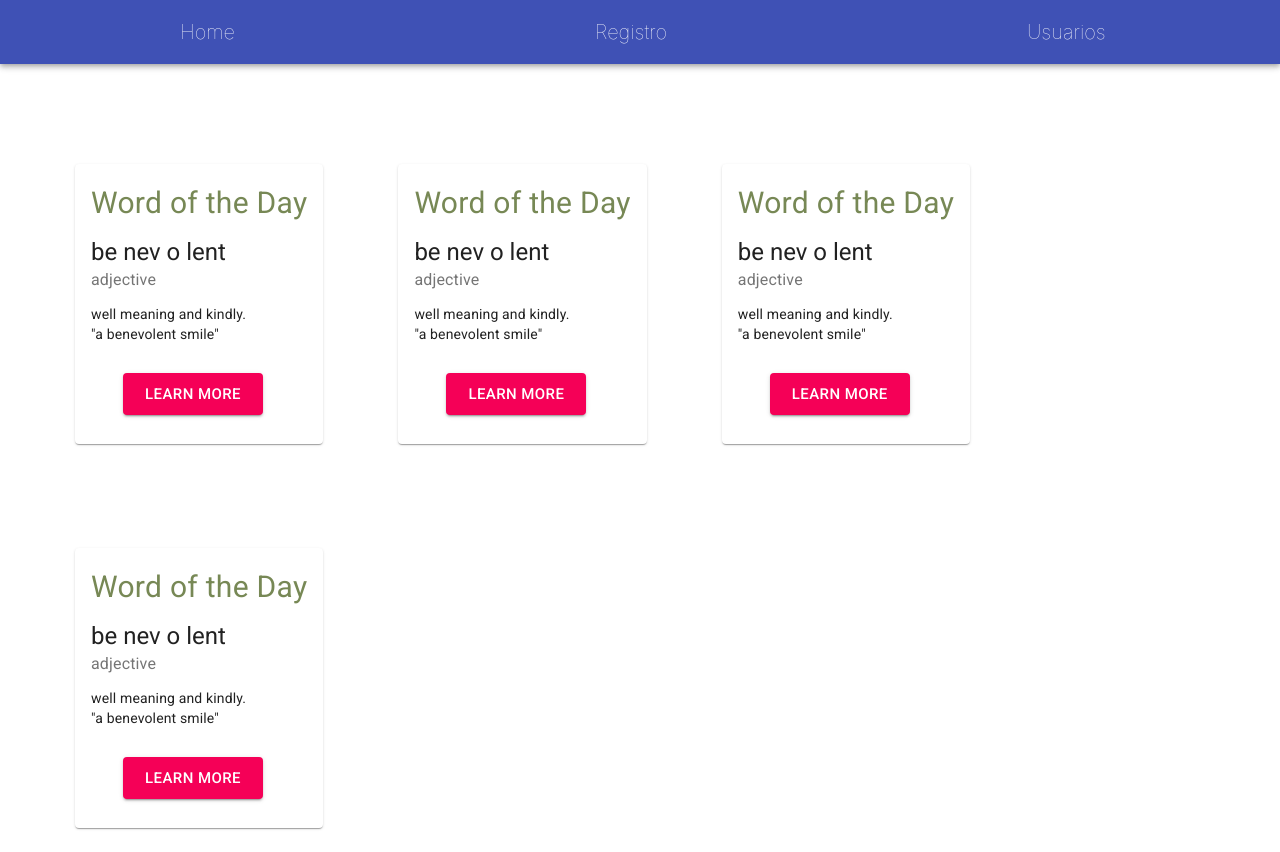
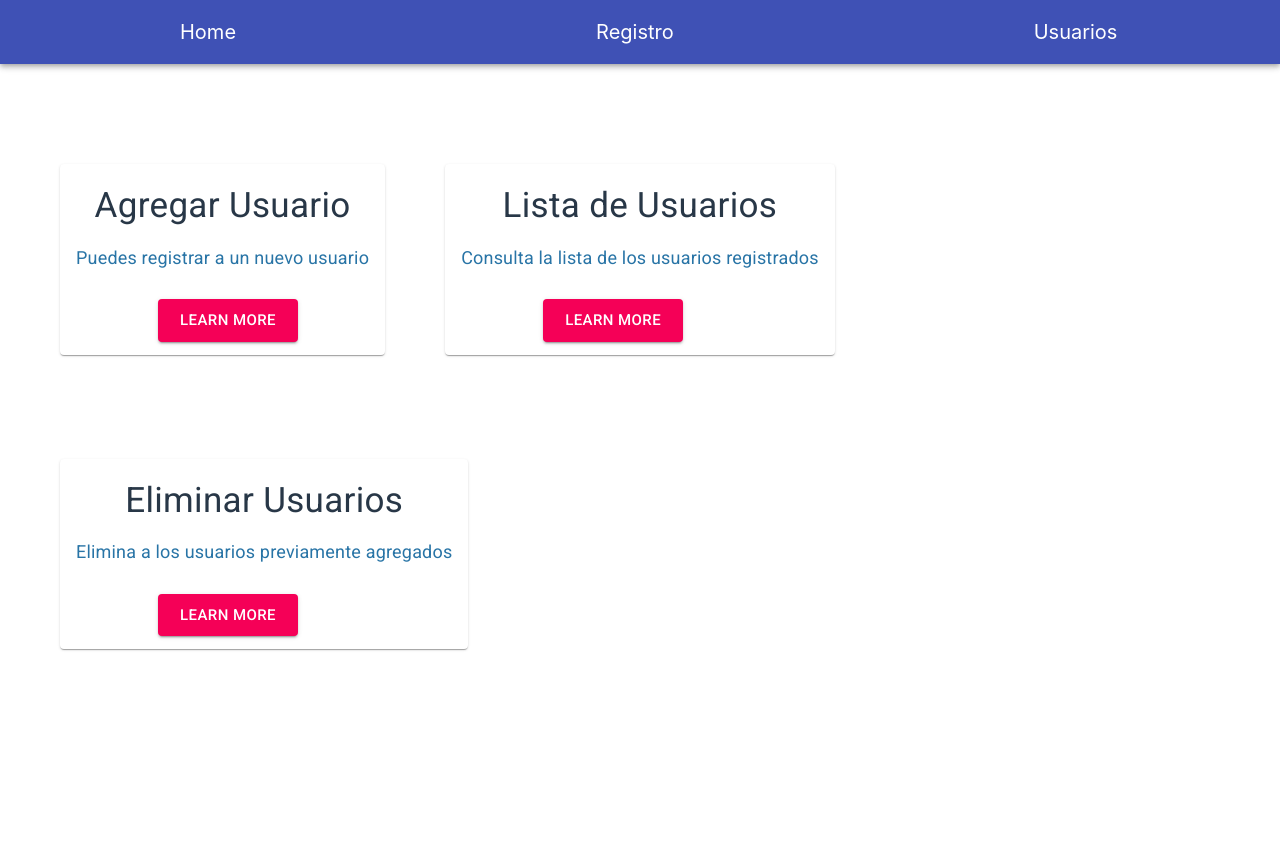
Before and after one commit to omarrendon/App-users, a React (Create React App) app: page / in a window 1280 px wide. After the commit the page ends 800 px from the top, so only its background shows below. Built offline with nearby package versions, Linux system fonts and the light colour scheme.

Commit message:
Modificación de los estilos de los componentes Home y UserForm

```diff
--- a/src/Components/Home.js
+++ b/src/Components/Home.js
@@ -18,18 +18,16 @@ class Home extends Component {
         <Card className={classes.card}>
         <CardContent>
           <Typography className={classes.title} color="textSecondary" gutterBottom>
-            Word of the Day
+            Agregar Usuario
           </Typography>
-          <Typography variant="h5" component="h2">
-            be nev o lent
+          {/* <Typography variant="h5" component="h2">
+            Registra un nuevo usuario
           </Typography>
           <Typography className={classes.pos} color="textSecondary">
             adjective
-          </Typography>
-          <Typography variant="body2" component="p">
-            well meaning and kindly.
-            <br />
-            {'"a benevolent smile"'}
+          </Typography> */}
+          <Typography variant="body2" component="p" className={classes.texto}>
+            Puedes registrar a un nuevo usuario
           </Typography>
         </CardContent>
         <CardActions>
@@ -41,39 +39,16 @@ class Home extends Component {
       <Card className={classes.card}>
         <CardContent>
           <Typography className={classes.title} color="textSecondary" gutterBottom>
-            Word of the Day
+            Lista de Usuarios
           </Typography>
-          <Typography variant="h5" component="h2">
+          {/* <Typography variant="h5" component="h2">
             be nev o lent
           </Typography>
           <Typography className={classes.pos} color="textSecondary">
             adjective
-          </Typography>
-          <Typography variant="body2" component="p">
-            well meaning and kindly.
-            <br />
-            {'"a benevolent smile"'}
-          </Typography>
-        </CardContent>
-        <CardActions>
-        <Button className={classes.btn} variant="contained"size="Large" color="secondary" >Learn More</Button>
-        </CardActions>
-      </Card>
-      <Card className={classes.card}>
-        <CardContent>
-          <Typography className={classes.title} color="textSecondary" gutterBottom>
-            Word of the Day
-          </Typography>
-          <Typography variant="h5" component="h2">
-            be nev o lent
-          </Typography>
-          <Typography className={classes.pos} color="textSecondary">
-            adjective
-          </Typography>
-          <Typography variant="body2" component="p">
-            well meaning and kindly.
-            <br />
-            {'"a benevolent smile"'}
+          </Typography> */}
+          <Typography variant="body2" component="p" className={classes.texto}>
+           Consulta la lista de los usuarios registrados
           </Typography>
         </CardContent>
         <CardActions>
@@ -84,24 +59,24 @@ class Home extends Component {
       <Card className={classes.card}>
         <CardContent>
           <Typography className={classes.title} color="textSecondary" gutterBottom>
-            Word of the Day
+            Eliminar Usuarios
           </Typography>
-          <Typography variant="h5" component="h2">
-            be nev o lent
+          {/* <Typography variant="h5" component="h2">
+            Corrige y elimina a los usuarios previamente agregados
           </Typography>
           <Typography className={classes.pos} color="textSecondary">
             adjective
-          </Typography>
-          <Typography variant="body2" component="p">
-            well meaning and kindly.
-            <br />
-            {'"a benevolent smile"'}
+          </Typography> */}
+          <Typography variant="body2" component="p" className={classes.texto}>
+            Elimina a los usuarios previamente agregados
           </Typography>
         </CardContent>
         <CardActions>
-          <Button className={classes.btn} variant="contained"size="Large" color="secondary" >Learn More</Button>
+        <Button className={classes.btn} variant="contained"size="Large" color="secondary" >Learn More</Button>
         </CardActions>
       </Card>
+
+
 
       </div>
     );
@@ -110,18 +85,23 @@ class Home extends Component {
 export default withStyles({
     card: {
         Width: "auto",
-        height: 280,
+        height: "auto",
         display: "inline-block",
-        margin: "100px auto 0px 75px"
+        margin: "100px 0px 0px 60px",
       },
       title: {
-        fontSize: 30,
-        color : "#785"
+        fontSize: 35,
+        color : "#283747",
+        textAlign: "center"
+      },
+      texto : {
+        color : "#2874A6",
+        fontSize: 18,
       },
       pos: {
         marginBottom: 12
       },
       btn : {
-        margin : "5px 20px 5px 40px"
+        margin : "5px 0px 5px 90px"
       }
 }) (Home);
--- a/src/Components/UserForm.js
+++ b/src/Components/UserForm.js
@@ -35,6 +35,9 @@ class UserForm extends Component {
     const {name, lastName, email, job} = this.state
     return (
       <div>
+        <h1 className={classes.titulo}>
+          Registra a un nuevo usuario
+        </h1>
         <form className={classes.Espacios} >
           <Paper square={false} elevation={5} className={classes.Paper}>
             <div className={classes.Espacios}>
@@ -100,7 +103,7 @@ class UserForm extends Component {
 }
 export default withStyles({
   Paper: {
-    margin: "100px 400px 180px 550px",
+    margin: "10px 400px 180px 550px",
     padding: "20px 30px 20px 50px",
     width: "200px"
   },
@@ -111,5 +114,11 @@ export default withStyles({
   Espacios: {
     paddingTop: "10px",
     paddingBottom: "10px"
+  },
+  titulo: {
+    fontFamily: "Roboto Condensed",
+    color: "#154360",
+    textAlign: "center",
+    fontSize: "40px"
   }
 })(UserForm);
--- a/src/Styles/Nav.css
+++ b/src/Styles/Nav.css
@@ -1,8 +1,12 @@
 .Links{
-    font-weight: 40;
+    font-weight: 100px;
     font-size: 20px;
     text-decoration: none;
     padding: 20px;
     margin: 0px 160px 0px ;
     color: #fff;
 }
+.Links:hover{
+    color: #E74C3C;
+    font-size: 25px;
+}
```
Also changed, not shown: src/Images/user.png (deleted).
